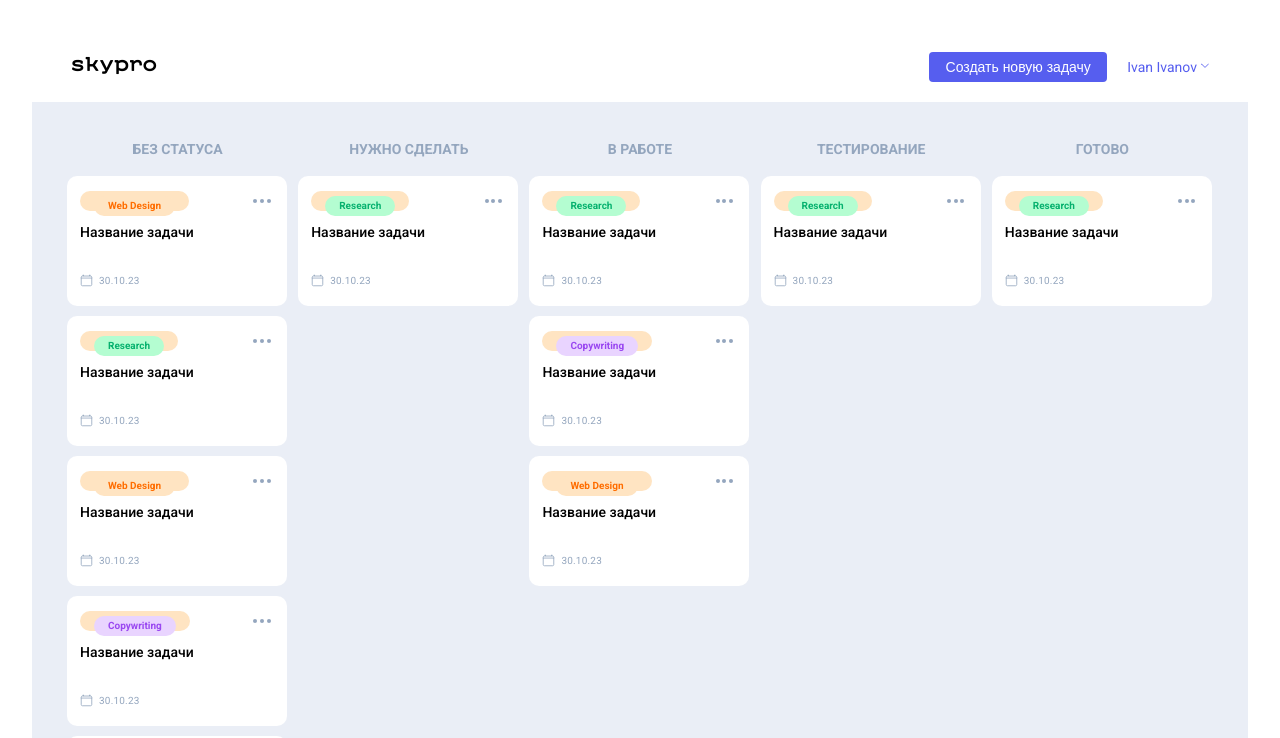
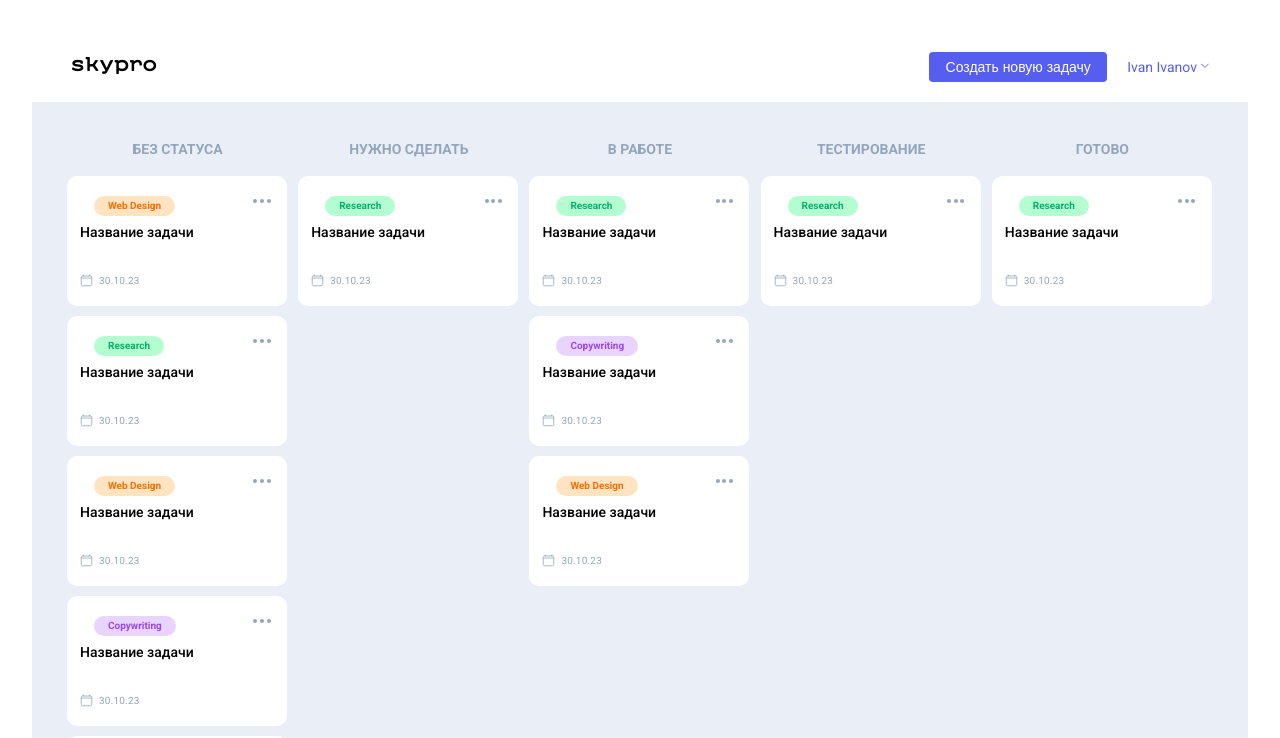
Before and after one commit to madeosha/skypro-kanban, a React (Vite) app in the folder skypro-kanban/: page / in a window 1280 px wide. Shown: the top 738 px of the page. Built offline with nearby package versions, Linux system fonts and the light colour scheme.

Commit message:
Починила ошибку в консоли key prop

```diff
--- a/skypro-kanban/src/components/Card/Card.jsx
+++ b/skypro-kanban/src/components/Card/Card.jsx
@@ -91,10 +91,10 @@ export const allCards = [
 
 function Card({ allCards }) {
 	const cardItems = allCards.map(card =>
-		<div key = {card.Id} className="cards__item">
+		<div key = {card.cardId} className="cards__item">
             		<div className="cards__card card">
                 		<div className="card__group">
-                    		<div className="card__theme _orange">
+                    		<div className="card__theme">
                         		<p className={card.style}>{card.cardName}</p>
                     		</div>
                     		<a href="#popBrowse" target="_self">
@@ -127,9 +127,8 @@ function Card({ allCards }) {
             		</div>
         			</div>
 	);
-    return (
-	<div className="cards">{cardItems}</div>
-	)
+    return <div className="cards">{cardItems}</div>
+
 }
 
 export default Card;
```
Also changed, not shown: skypro-kanban/src/data.js (added).
